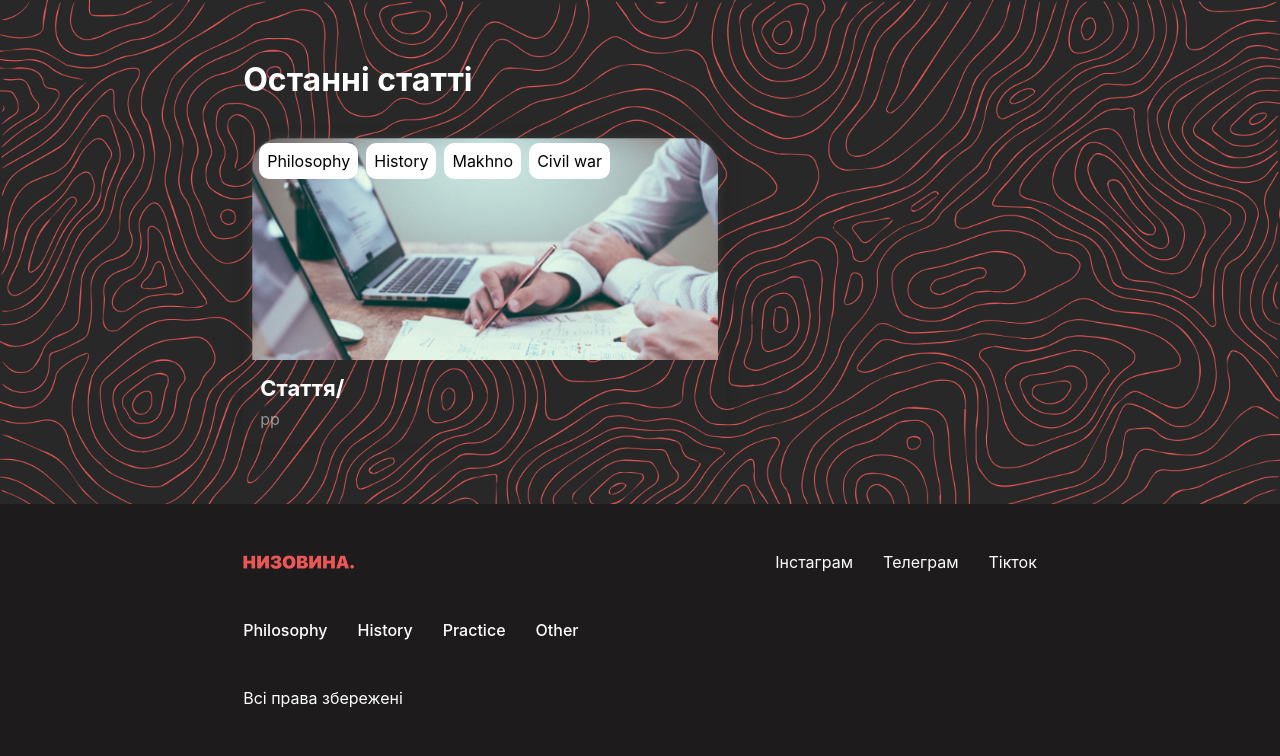
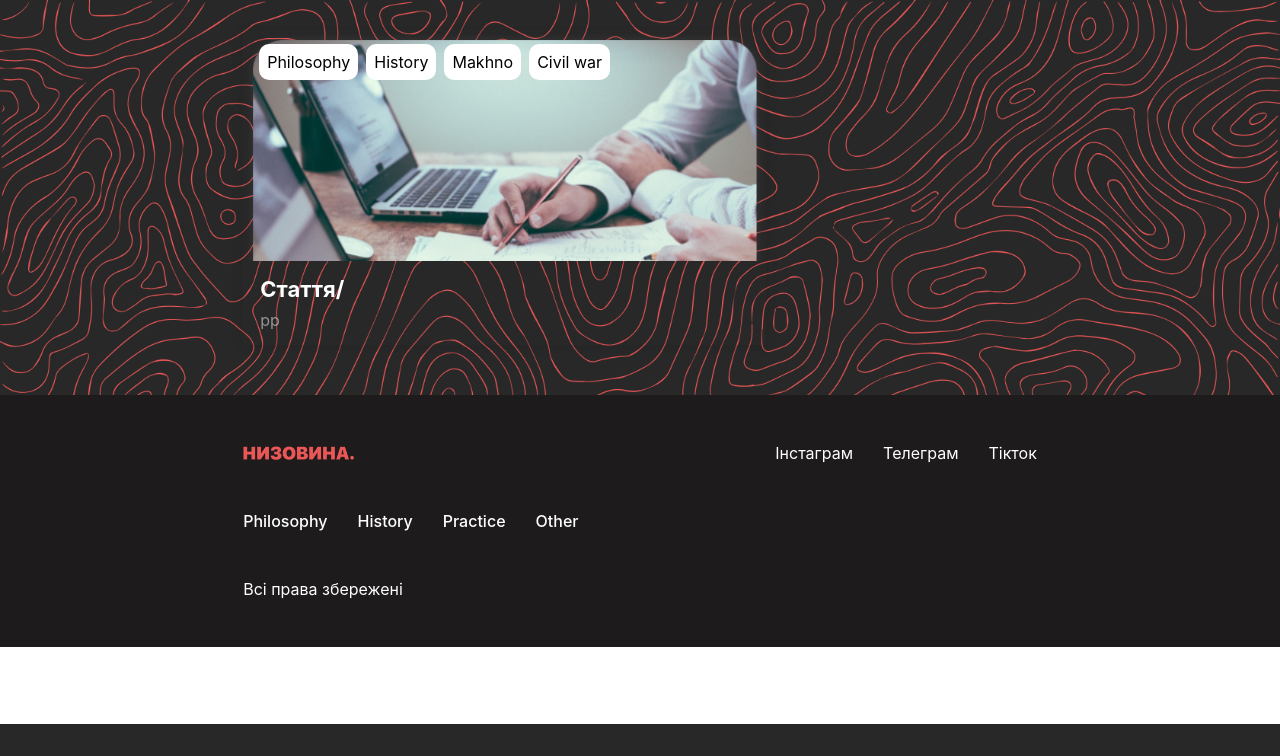
Before and after one commit to hromadianka/nyzovyna, a Django app: page / in a window 1280 px wide. Shown: the part 76-832 px from the top of the page. After the commit the page ends 800 px from the top, so only its background shows below. Run offline with Django 4.2, Linux system fonts and the light colour scheme; data comes from the database, SQL or seed files in the repository; both versions use the stored data as it was after the commit; parts of the project's set-up code (start-up, migrations or seed data) failed here and were passed over; some libraries are stand-ins or nearby versions; some web fonts are replaced.

Commit message:
change main page design

```diff
--- a/static/style.css
+++ b/static/style.css
@@ -270,7 +270,7 @@ footer a {
     @media screen and (min-width: 1000px) {
 
         main {
-            padding: 60px 19%;
+            padding: 30px 19% 50px 19%;
         }
     }
 
@@ -328,7 +328,6 @@ footer a {
     .articles-container {
         display: flex;
         flex-wrap: wrap;
-        justify-content: space-between;
         align-items: stretch;
         gap: 20px;
     }
@@ -343,11 +342,11 @@ footer a {
 
     @media screen and (min-width: 1000px) {
         .article-card:nth-child(1) {
-            width: calc(66% - 40px);
+            width: calc(((100% - 40px) / 3 * 2) + 20px);
         }
 
         .article-card {
-            width: calc(33% - 20px);
+            width: calc((100% - 40px) / 3);
         }
 
         .card-image {
--- a/templates/index.html
+++ b/templates/index.html
@@ -5,7 +5,6 @@
 
 {% block content %}
 
-<h1>{% trans "Останні статті" %}</h1>
 
 <div class="articles-container">
 
```
Also changed, not shown: db.sqlite3.
